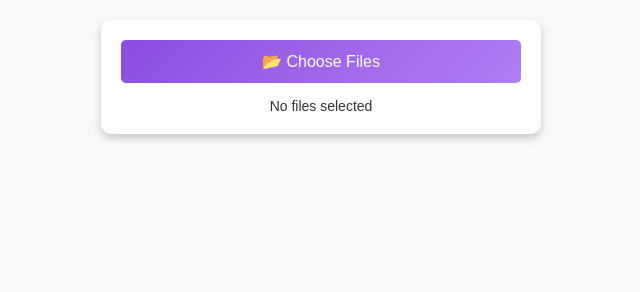
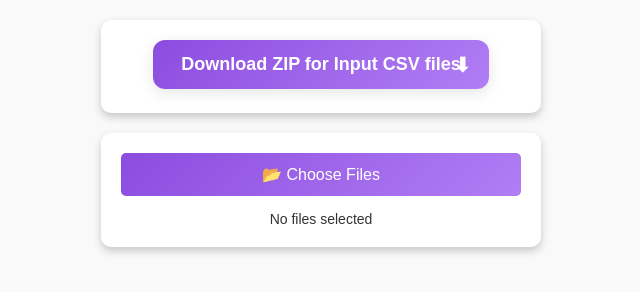
Before and after one commit to Hsunandarhtet/flashcard-quiz, a plain HTML site: page index.html in a window 1280 px wide. Shown: the whole page, without its empty margins (319-959 px from the left). Drawn offline with Linux system fonts and the light colour scheme.

Commit message:
Add CSV file zip link

```diff
--- a/CSS/style.css
+++ b/CSS/style.css
@@ -115,3 +115,36 @@ font-weight: bold;
 .submit-btn:active {
     transform: scale(0.95);
 }
+.download-btn {
+    text-decoration: none;
+    display: inline-block;
+    background: linear-gradient(135deg, #8c4cdf, #b17ef5);
+    color: white;
+    padding: 14px 28px;
+    border-radius: 12px;
+    font-size: 18px;
+    font-weight: bold;
+    box-shadow: 0 4px 15px rgba(0,0,0,0.1);
+    transition: all 0.3s ease;
+    position: relative;
+    overflow: hidden;
+  }
+
+  .download-btn:hover {
+    transform: translateY(-3px);
+    box-shadow: 0 8px 20px rgba(0,0,0,0.2);
+  }
+
+  .download-btn::after {
+    content: "⬇";
+    position: absolute;
+    right: 18px;
+    font-size: 20px;
+    top: 50%;
+    transform: translateY(-50%);
+    transition: left 0.3s ease;
+  }
+
+  .download-btn:hover::after {
+    right: 14px;
+  }
--- a/index.html
+++ b/index.html
@@ -9,6 +9,11 @@
 </head>
 <body>
     <div class="flashcard">
+        <a href="https://github.com/Hsunandarhtet/JLPT/archive/refs/heads/CSV.zip" class="download-btn" download>
+            Download ZIP for Input CSV files
+          </a>
+    </div>
+    <div class="flashcard">
         <label for="csvFileInput" class="file-label">📂 Choose Files</label>
         <input type="file" id="csvFileInput" class="file-input" multiple>
         <div class="file-list" id="fileList">No files selected</div>
```
